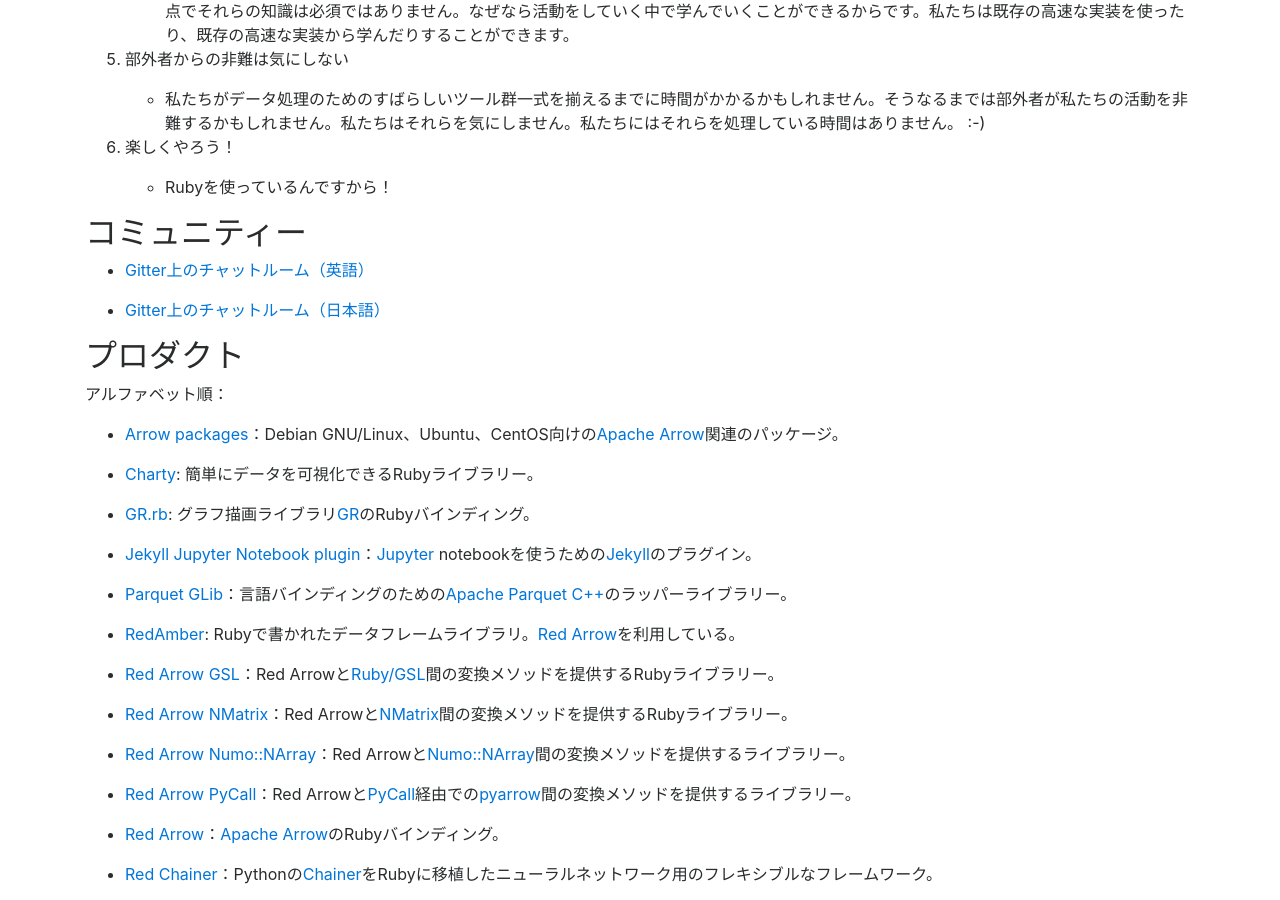
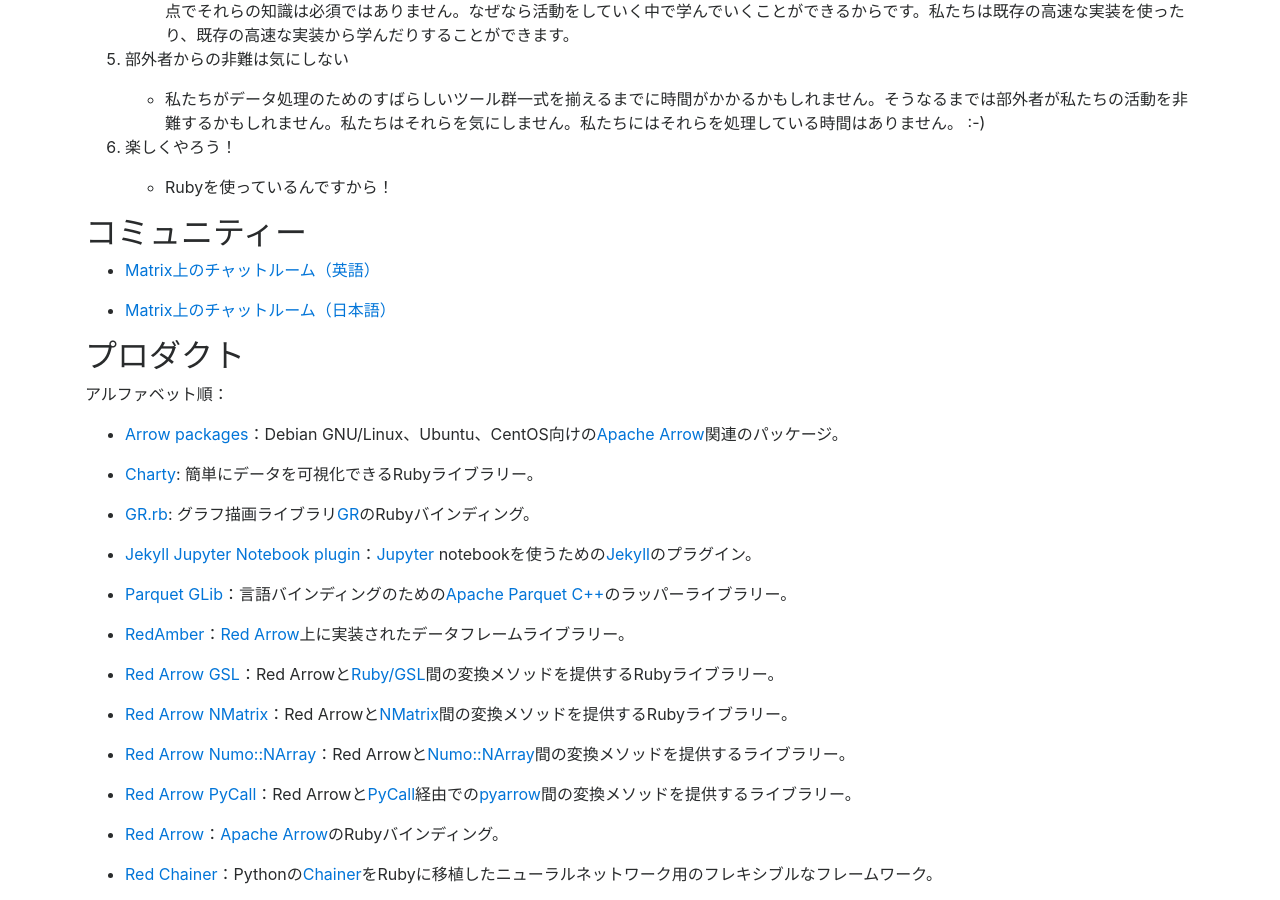
Before and after one commit to red-data-tools/red-data-tools.github.io, a Jekyll site: the page built from ja/index.md, in a window 1280 px wide and 900 px high, scrolled down 800 px. Built offline with Jekyll 4.4.1, drawn with Linux system fonts in a browser that asks for light colours.

Commit message:
Use Matrix URL instead of Gitter URL

```diff
--- a/ja/index.md
+++ b/ja/index.md
@@ -39,9 +39,9 @@ Red Data ToolsはRuby用のデータ処理ツールを提供するプロジェ
 
 ## コミュニティー {#community}
 
-  * [Gitter上のチャットルーム（英語）][gitter-en]
+  * [Matrix上のチャットルーム（英語）][matrix-en]
 
-  * [Gitter上のチャットルーム（日本語）][gitter-ja]
+  * [Matrix上のチャットルーム（日本語）][matrix-ja]
 
 ## プロダクト {#products}
 
@@ -57,7 +57,7 @@ Red Data ToolsはRuby用のデータ処理ツールを提供するプロジェ
 
   * [Parquet GLib][parquet-glib]：言語バインディングのための[Apache Parquet C++][apache-parquet-c++]のラッパーライブラリー。
 
-  * [RedAmber][red_amber]: Rubyで書かれたデータフレームライブラリ。[Red Arrow][red-arrow]を利用している。
+  * [RedAmber][red_amber]：[Red Arrow][red-arrow]上に実装されたデータフレームライブラリー。
 
   * [Red Arrow GSL][red-arrow-gsl]：Red Arrowと[Ruby/GSL][ruby-gsl]間の変換メソッドを提供するRubyライブラリー。
 
@@ -78,19 +78,18 @@ Red Data ToolsはRuby用のデータ処理ツールを提供するプロジェ
 [arrow-packages]:https://github.com/red-data-tools/arrow-packages
 [chainer]:https://chainer.org/
 [charty]:https://github.com/red-data-tools/charty
-[gitter-en]:https://gitter.im/red-data-tools/en
-[gitter-ja]:https://gitter.im/red-data-tools/ja
+[gr-rb]:https://github.com/red-data-tools/GR.rb
 [gr]:https://github.com/sciapp/gr
-[gr-rb]:https://github.com/red-data-tools/GR.rb
 [jekyll-jupyter-notebook-plugin]:https://github.com/red-data-tools/jekyll-jupyter-notebook
 [jekyll]:https://jekyllrb.com/
 [jupyter]:https://jupyter.org/
+[matrix-en]:https://app.element.io/#/room/#red-data-tools_en:gitter.im
+[matrix-ja]:https://app.element.io/#/room/#red-data-tools_ja:gitter.im
 [nmatrix]:https://github.com/SciRuby/nmatrix
 [numo-narray]:https://ruby-numo.github.io/narray/
 [parquet-glib]:https://github.com/red-data-tools/parquet-glib
 [pyarrow]:http://arrow.apache.org/docs/python/
 [pycall]:https://github.com/mrkn/pycall
-[red_amber]:https://github.com/red-data-tools/red_amber
 [red-arrow-gsl]:https://github.com/red-data-tools/red-arrow-gsl
 [red-arrow-nmatrix]:https://github.com/red-data-tools/red-arrow-nmatrix
 [red-arrow-numo-narray]:https://github.com/red-data-tools/red-arrow-numo-narray
```
Also changed, not shown: other parts of ja/index.md (+1 -0 lines), index.md (+6 -6 lines), 2 other files.
